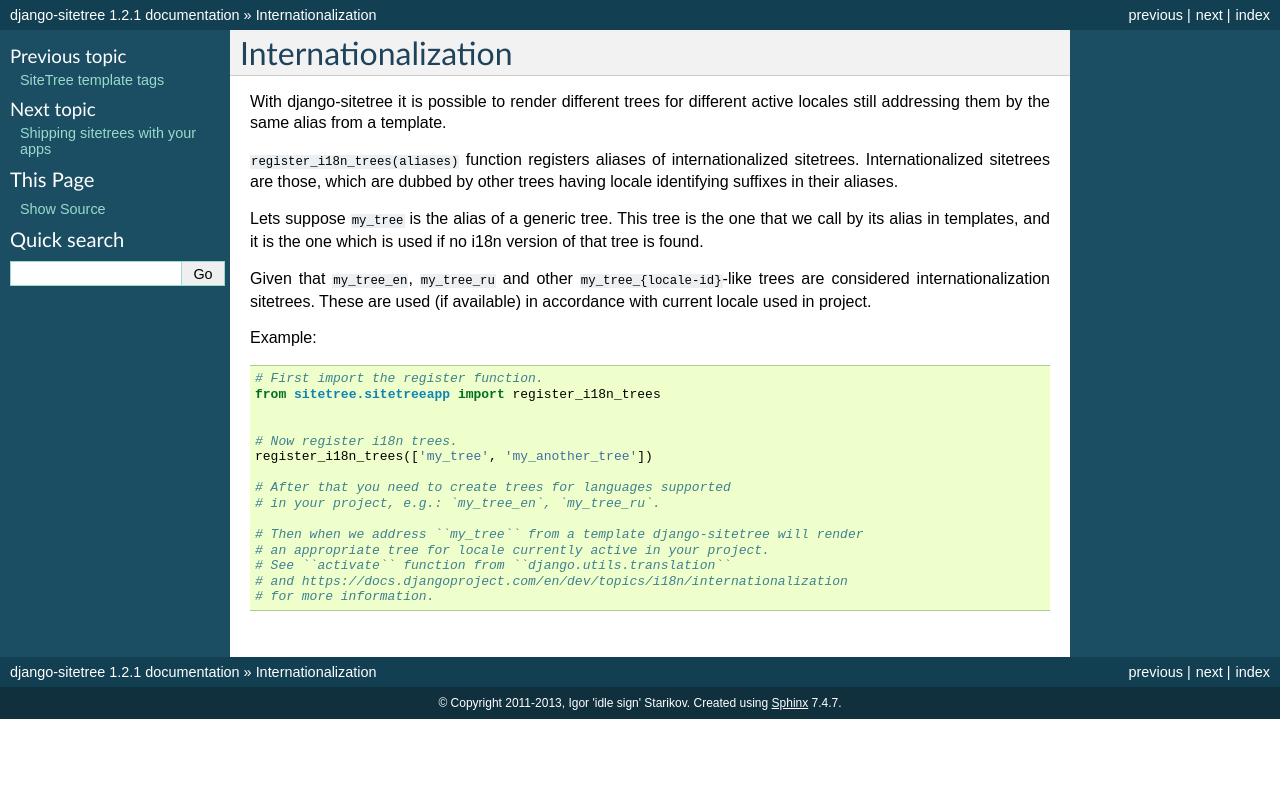
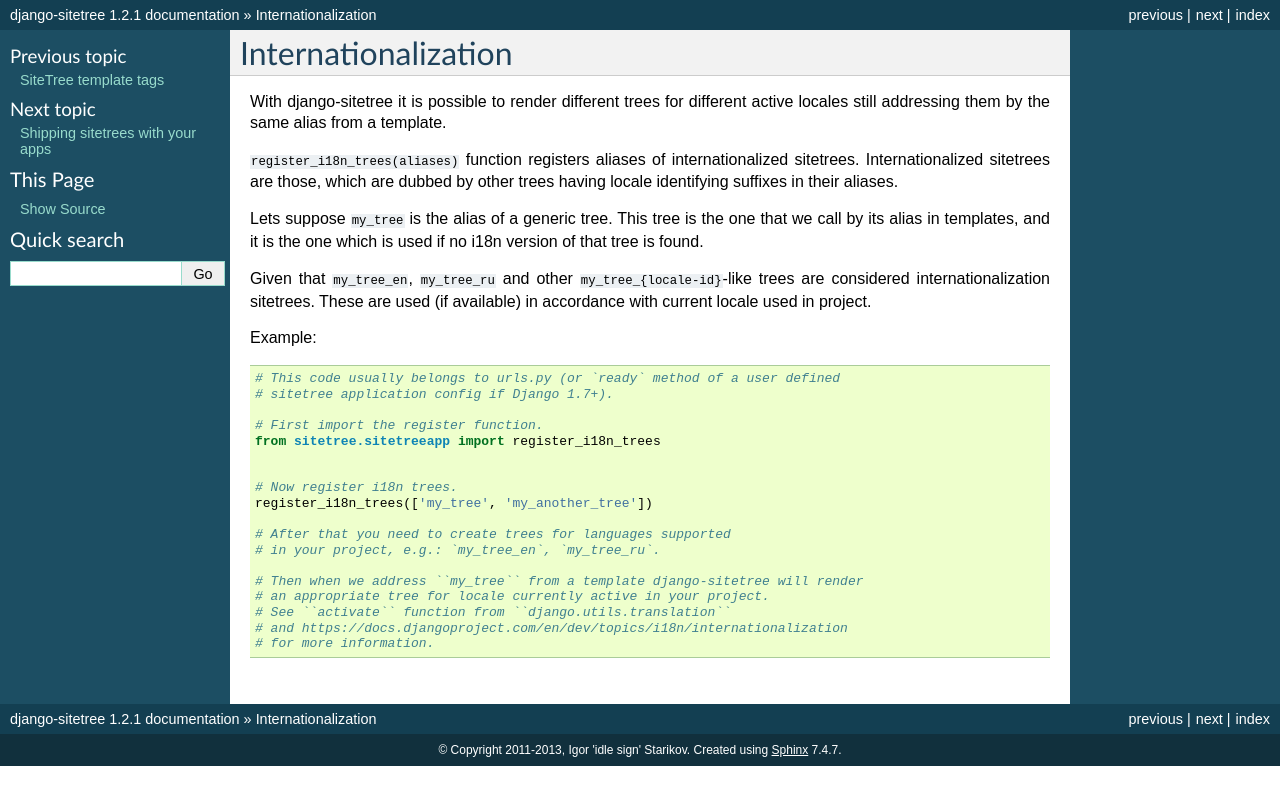
Before and after one commit to idlesign/django-sitetree, a Sphinx documentation site: the page built from docs/source/i18n.rst, in a window 1280 px wide. Shown: the top 805 px of the page. Built offline with Sphinx 7.4.7, drawn with Linux system fonts in a browser that asks for light colours.

Commit message:
Docs updated on `register_i18n_trees()` (closes #138).

```diff
--- a/docs/source/i18n.rst
+++ b/docs/source/i18n.rst
@@ -20,6 +20,9 @@ Example:
 
 .. code-block:: python
 
+    # This code usually belongs to urls.py (or `ready` method of a user defined
+    # sitetree application config if Django 1.7+).
+
     # First import the register function.
     from sitetree.sitetreeapp import register_i18n_trees
 
```
